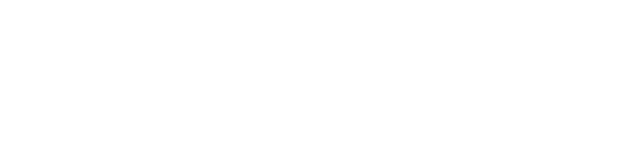
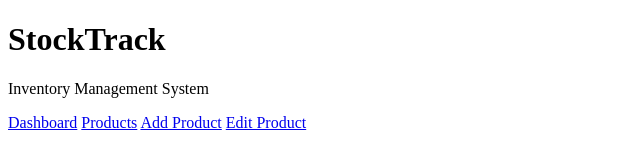
Before and after one commit to stevemusili/stock-track, a plain HTML site: page index.html in a window 1280 px wide. Shown: the whole page, without its empty margins (0-640 px from the left). Drawn offline with Linux system fonts and the light colour scheme.

Commit message:
add a side navigation

```diff
--- a/index.html
+++ b/index.html
@@ -7,5 +7,14 @@
 </head>
 <body>
 
+    <div class="sidenav">
+        <h1>StockTrack</h1>
+        <p>Inventory Management System</p>
+        <a href="#">Dashboard</a>
+        <a href="#">Products</a>
+        <a href="#">Add Product</a>
+        <a href="#">Edit Product</a>
+    </div>
+
 </body>
 </html>
```
